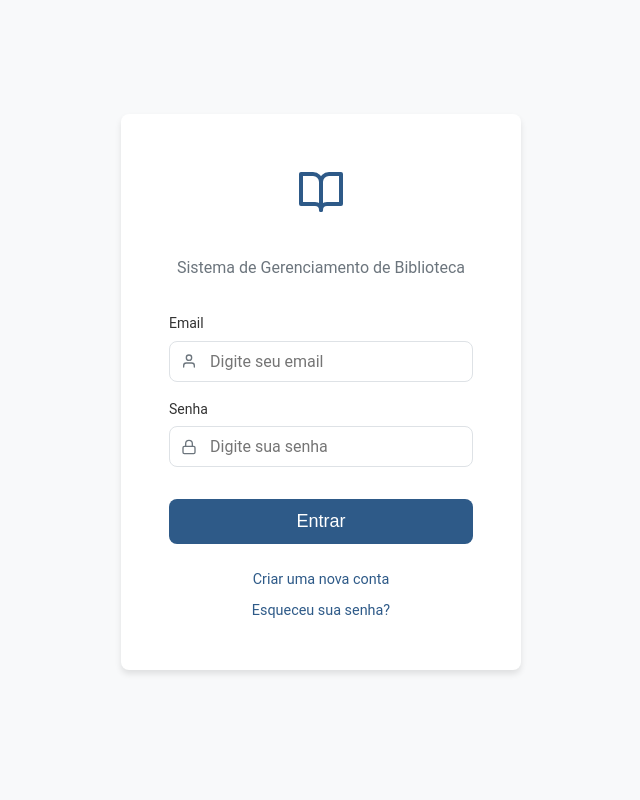
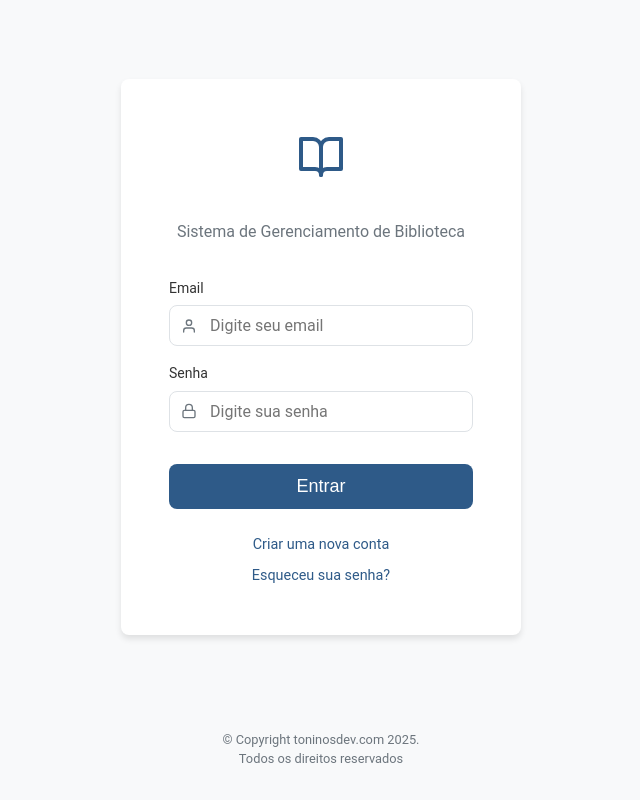
Before and after one commit to tonino00/nl-library-app, a React (Create React App) app: page /login in a window 1280 px wide. Shown: the whole page, without its empty margins (319-959 px from the left). Built offline with nearby package versions, Linux system fonts and the light colour scheme; no server answers.

Commit message:
feat: copyright

```diff
--- a/src/pages/LoginPage.tsx
+++ b/src/pages/LoginPage.tsx
@@ -10,11 +10,19 @@ import Input from '../components/ui/Input';
 import Button from '../components/ui/Button';
 import Card from '../components/ui/Card';
 
+const PageWrapper = styled.div`
+  display: flex;
+  flex-direction: column;
+  min-height: 100vh;
+  background-color: var(--background-color);
+`;
+
 const LoginContainer = styled.div`
   display: flex;
   align-items: center;
   justify-content: center;
-  height: 100vh;
+  flex: 1;
+  padding: 20px 0;
   background-color: var(--background-color);
 `;
 
@@ -70,6 +78,14 @@ const LoginLinks = styled.div`
   }
 `;
 
+const Copyright = styled.div`
+  text-align: center;
+  color: var(--light-text-color);
+  font-size: 0.8rem;
+  margin-bottom: 2rem;
+  line-height: 1.5;
+`;
+
 const Icon = styled.div`
   font-size: 3rem;
   color: var(--primary-color);
@@ -104,7 +120,8 @@ const LoginPage: React.FC = () => {
   };
 
   return (
-    <LoginContainer>
+    <PageWrapper>
+      <LoginContainer>
       <LoginCard>
         <div style={{ padding: '2rem' }}>
           <Logo>
@@ -159,6 +176,12 @@ const LoginPage: React.FC = () => {
         </div>
       </LoginCard>
     </LoginContainer>
+
+    <Copyright>
+      © Copyright toninosdev.com 2025.<br />
+      Todos os direitos reservados
+    </Copyright>
+    </PageWrapper>
   );
 };
 
```
